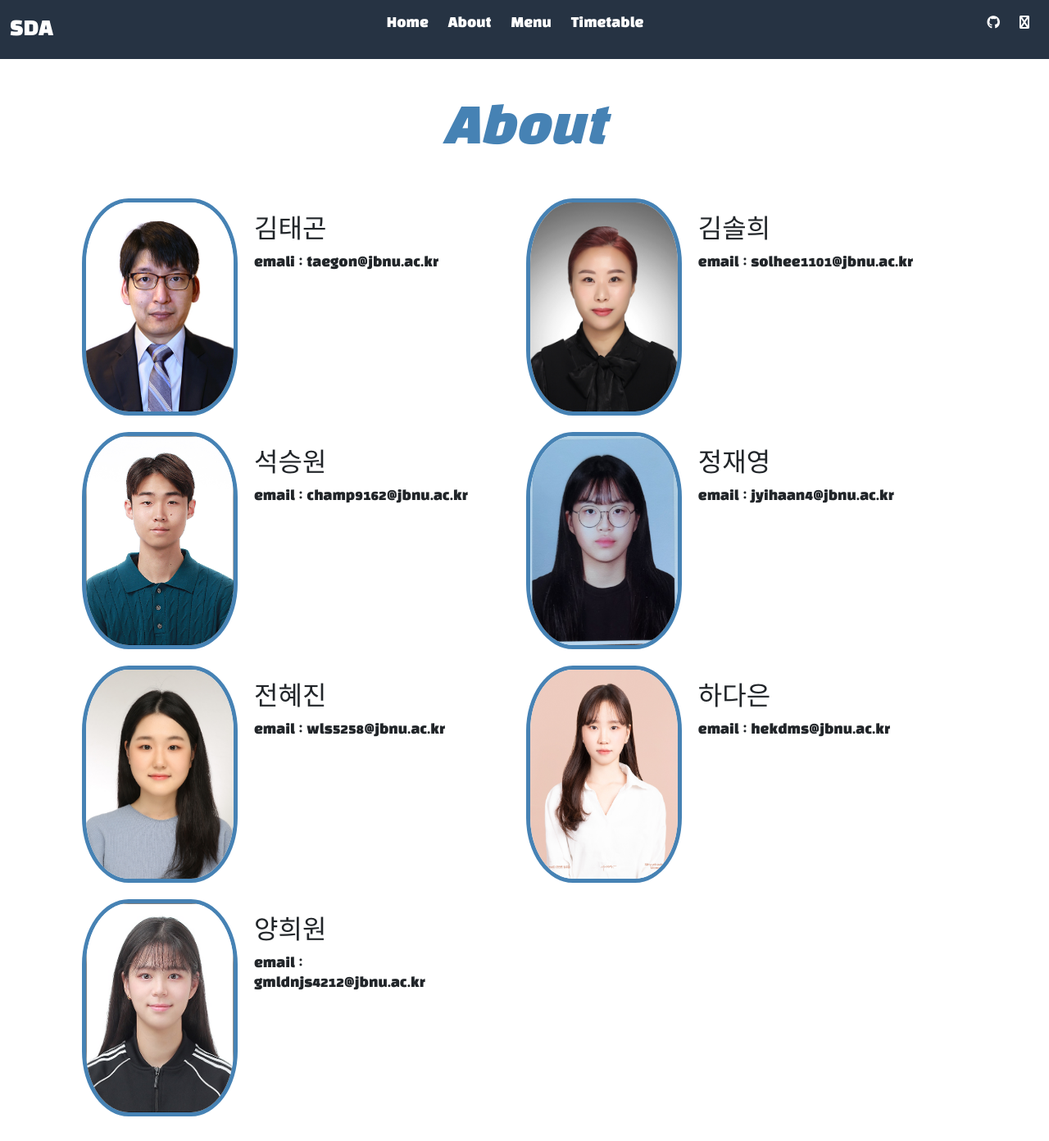
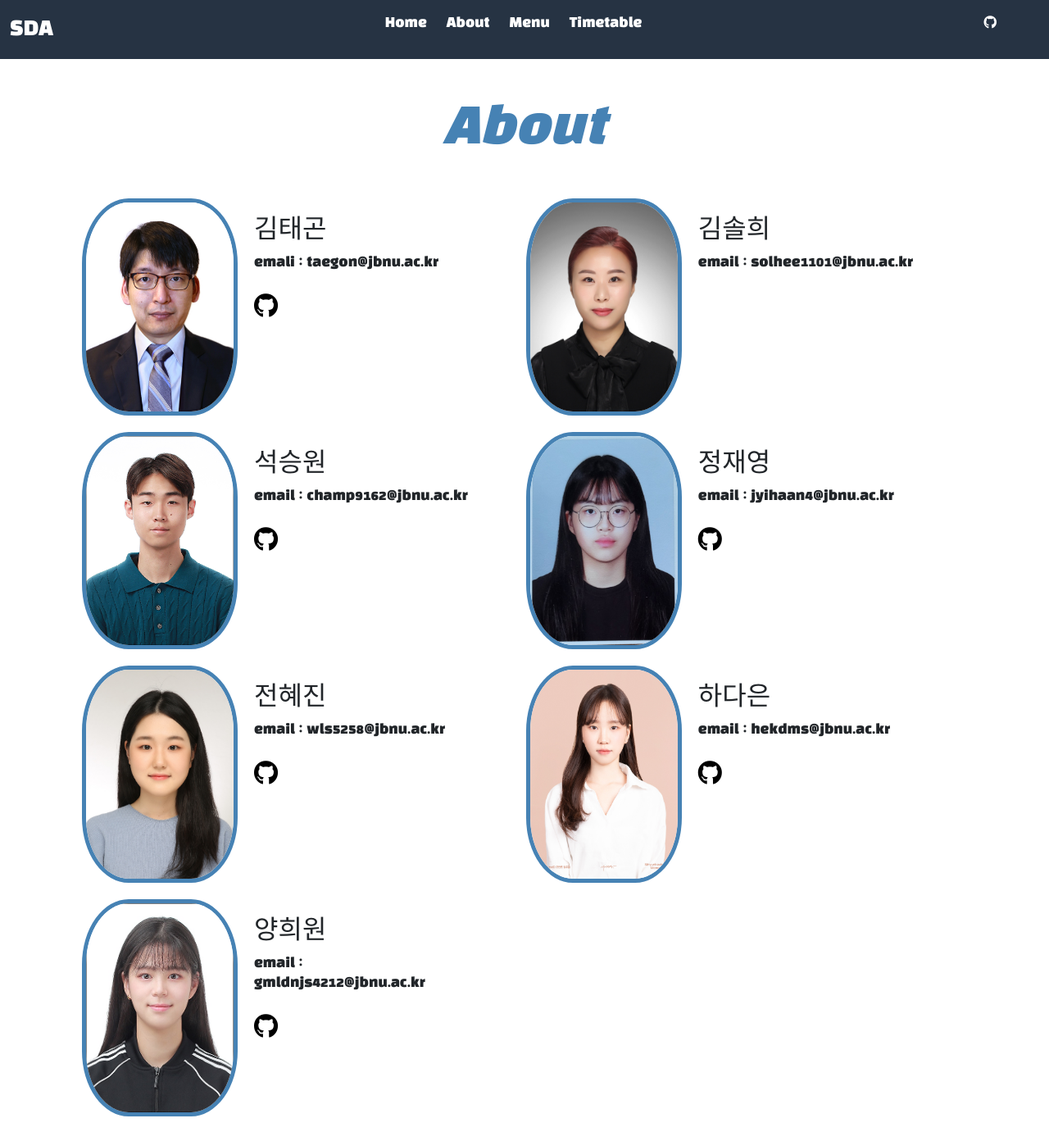
Before and after one commit to danuni29/SDA_dashboard, a Flask app: page /about in a window 1280 px wide. Shown: the whole page at 82% size. Run offline with Flask 3, Linux system fonts and the light colour scheme; some libraries are stand-ins or nearby versions.

Commit message:
about 깃허브 아이콘+주소 추가완.

```diff
--- a/static/homepage.css
+++ b/static/homepage.css
@@ -276,3 +276,15 @@
 }
 
 /*index 화면 구성*/
+.github-link {
+       color: black; /* GitHub link color */
+       text-decoration: none;
+       display: inline-flex;
+       align-items: center;
+       margin-top: 10px; /* Adjust as needed */
+   }
+
+.github-link i {
+   margin-right: 5px; /* Adjust as needed */
+    font-size: 30px;
+}
--- a/templates/about.html
+++ b/templates/about.html
@@ -14,7 +14,10 @@
                             <img src="./static/images/professor.jpg">
                             <div class="content">
                                 <h2>김태곤</h2>
-                                <p>emali : taegon@jbnu.ac.kr </p>
+                                <p>emali : taegon@jbnu.ac.kr</p>
+                                <a href="https://github.com/taegon" target="_blank" class="github-link">
+                                    <i class="fab fa-github" script="color : black"></i></a>
+
                             </div>
                         </div>
                             {# 석승원학부생#}
@@ -23,6 +26,8 @@
                             <div class="content">
                                 <h2>석승원</h2>
                             <p>email : champ9162@jbnu.ac.kr</p>
+                                <a href="https://github.com/EthanSeok" target="_blank" class="github-link">
+                                    <i class="fab fa-github" script="color : black"></i></a>
                             </div>
                         </div>
                             {# 전혜진학부생#}
@@ -31,6 +36,8 @@
                             <div class="content">
                                 <h2>전혜진</h2>
                                 <p>email : wls5258@jbnu.ac.kr</p>
+                                <a href="https://github.com/202116302" target="_blank" class="github-link">
+                                    <i class="fab fa-github" script="color : black"></i></a>
                             </div>
                         </div>
                             {# 양희원학부생#}
@@ -39,6 +46,8 @@
                             <div class="content">
                                 <h2>양희원</h2>
                                 <p>email : gmldnjs4212@jbnu.ac.kr</p>
+                                <a href="https://github.com/Yanghuiwon22" target="_blank" class="github-link">
+                                    <i class="fab fa-github" script="color : black"></i></a>
                             </div>
                         </div>
                     </div>
@@ -50,6 +59,8 @@
                             <div class="content">
                                 <h2>김솔희</h2>
                                 <p>email : solhee1101@jbnu.ac.kr</p>
+{#                                <a href="https://github.com/깃허브이름" target="_blank" class="github-link">#}
+{#                                    <i class="fab fa-github" script="color : black"></i></a>#}
                             </div>
                         </div>
                             {# 정재영학부생#}
@@ -58,6 +69,8 @@
                             <div class="content">
                                 <h2>정재영</h2>
                                 <p>email : jyihaan4@jbnu.ac.kr</p>
+                                <a href="https://github.com/jungjae0" target="_blank" class="github-link">
+                                    <i class="fab fa-github" script="color : black"></i></a>
                             </div>
                         </div>
                             {# 하다은학부생#}
@@ -66,6 +79,8 @@
                             <div class="content">
                                 <h2>하다은</h2>
                                 <p>email : hekdms@jbnu.ac.kr</p>
+                                <a href="https://github.com/danuni29" target="_blank" class="github-link">
+                                    <i class="fab fa-github" script="color : black"></i></a>
                             </div>
                         </div>
                     </div>
--- a/templates/layout.html
+++ b/templates/layout.html
@@ -8,10 +8,12 @@
     <link rel="preconnect" href="https://fonts.googleapis.com">
     <link rel="preconnect" href="https://fonts.gstatic.com" crossorigin>
     <link href="https://fonts.googleapis.com/css2?family=Open+Sans:wght@400;600;700&display=swap" rel="stylesheet">
-       <script src="https://ajax.googleapis.com/ajax/libs/jquery/3.7.1/jquery.min.js"></script>
+    <script src="https://ajax.googleapis.com/ajax/libs/jquery/3.7.1/jquery.min.js"></script>
     <link href="https://cdn.jsdelivr.net/npm/bootstrap@5.3.2/dist/css/bootstrap.min.css" rel="stylesheet" integrity="sha384-T3c6CoIi6uLrA9TneNEoa7RxnatzjcDSCmG1MXxSR1GAsXEV/Dwwykc2MPK8M2HN" crossorigin="anonymous">
     <script src="https://cdn.jsdelivr.net/npm/bootstrap@5.3.2/dist/js/bootstrap.bundle.min.js" integrity="sha384-C6RzsynM9kWDrMNeT87bh95OGNyZPhcTNXj1NW7RuBCsyN/o0jlpcV8Qyq46cDfL" crossorigin="anonymous"></script>
     <script src="https://kit.fontawesome.com/b17d4fa9e7.js" crossorigin="anonymous"></script>
+    <link rel="stylesheet" href="https://cdnjs.cloudflare.com/ajax/libs/font-awesome/5.15.1/css/all.min.css" integrity="sha384-oS3vJw1+JigMCfH6Ad5F2vcVbC2x32/POxfmGFDGiQs/6D1GjO5m49M6I2a1jMIV" crossorigin="anonymous">
+    <link rel="stylesheet" href="./static/font-awesome/css/all.min.css">
 
 
     <script src="nav_bar.js" defer></script>
```
